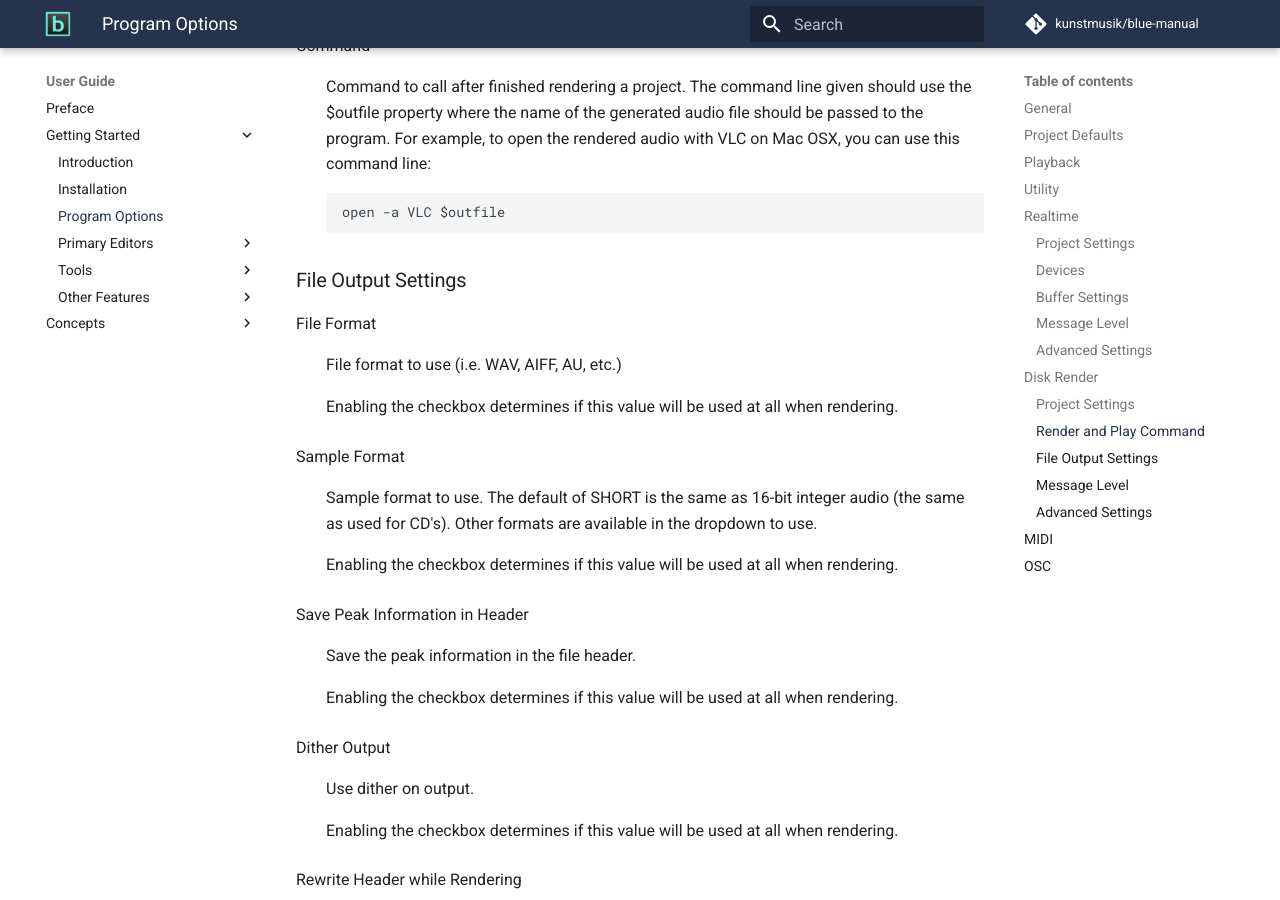
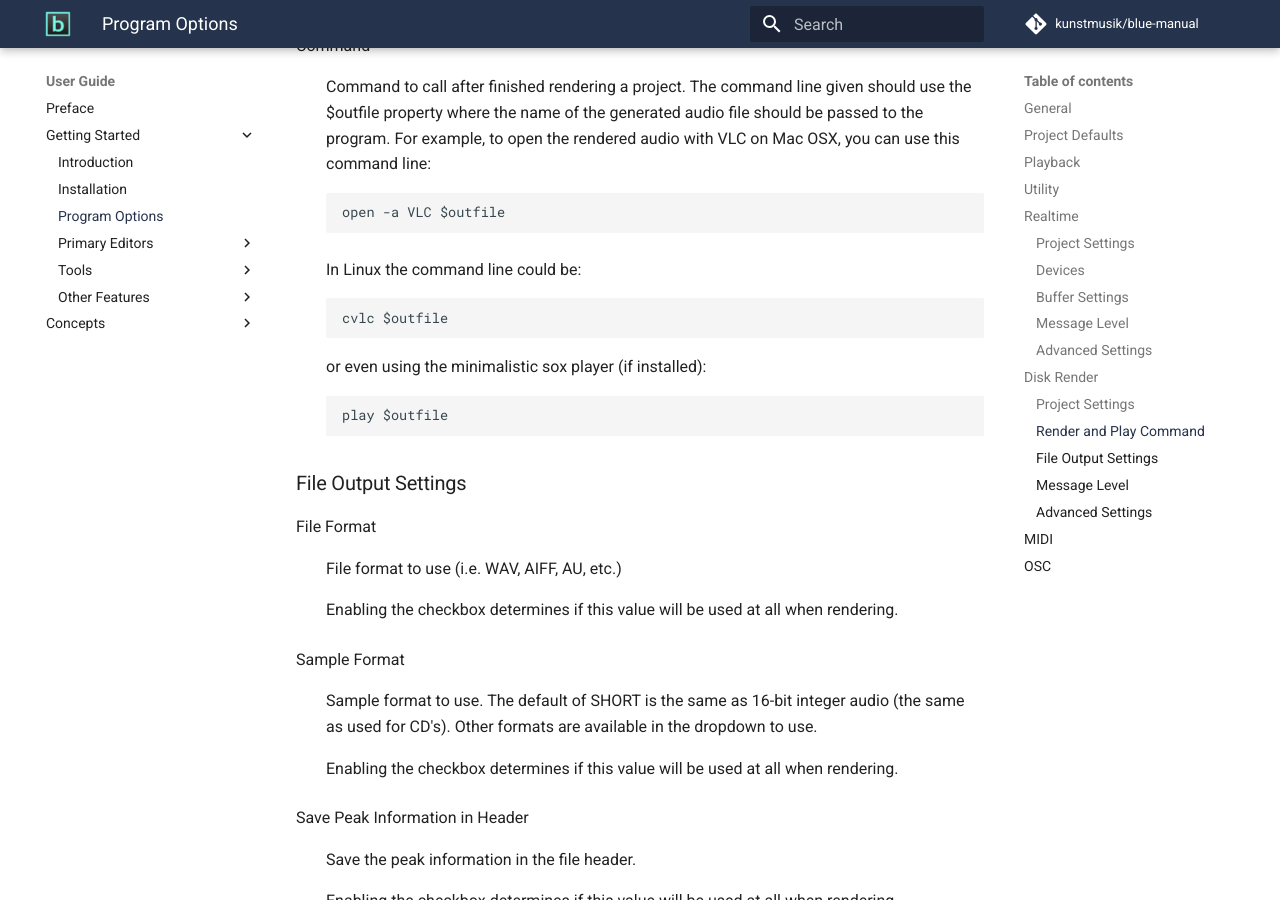
Before and after one commit to kunstmusik/blue-manual, an MkDocs documentation site: the page built from docs/users/gettingStarted/programOptions.md, in a window 1280 px wide and 900 px high, scrolled down 11898 px. Built offline with MkDocs 1.6.1 and Material for MkDocs 9.7.7, drawn with Linux system fonts in a browser that asks for light colours; comment, search, counter and statistics services are not loaded.

Commit message:
added some Linux commands

```diff
--- a/docs/users/gettingStarted/programOptions.md
+++ b/docs/users/gettingStarted/programOptions.md
@@ -393,6 +393,14 @@ Command
 
         open -a VLC $outfile
 
+:   In Linux the command line could be:
+
+        cvlc $outfile
+
+    or even using the minimalistic sox player (if installed):
+
+        play $outfile
+
 ###  File Output Settings
 
 File Format
```
